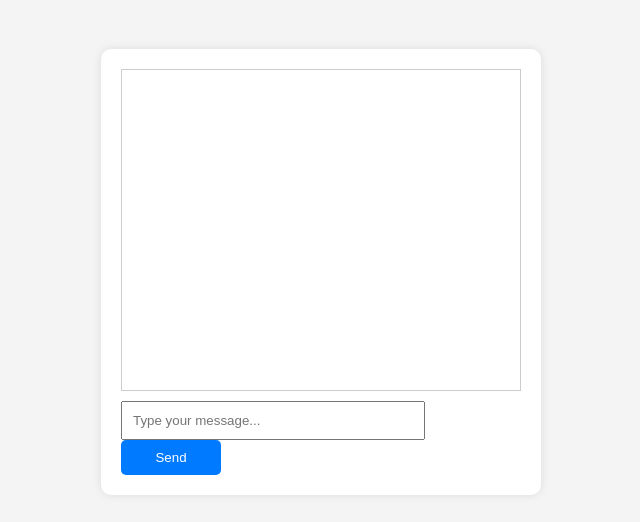
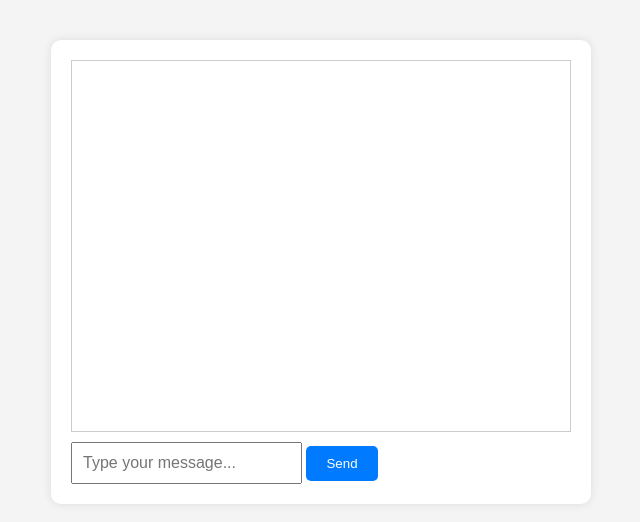
Before and after one commit to shkeeb122/chatbot-website, a plain HTML site: page index.html in a window 1280 px wide. Shown: the part 128-650 px from the top of the page, without its empty margins (319-959 px from the left). Drawn offline with Linux system fonts and the light colour scheme.

Commit message:
style.css

```diff
--- a/style.css
+++ b/style.css
@@ -13,28 +13,38 @@ body {
   padding: 20px;
   border-radius: 10px;
   width: 90%;
-  max-width: 400px;
+  max-width: 500px;
   box-shadow: 0 0 10px rgba(0, 0, 0, 0.1);
 }
 
 #chat-box {
-  height: 300px;
+  height: 350px;
   overflow-y: auto;
   border: 1px solid #ccc;
   padding: 10px;
   margin-bottom: 10px;
 }
 
+.input-area {
+  display: flex;
+  gap: 10px;
+}
+
 #user-input {
-  width: 70%;
+  flex: 1;
   padding: 10px;
+  font-size: 16px;
 }
 
 button {
-  width: 25%;
-  padding: 10px;
+  padding: 10px 20px;
   background-color: #007bff;
   color: white;
   border: none;
   border-radius: 5px;
+  cursor: pointer;
 }
+
+button:hover {
+  background-color: #0056b3;
+}
```
